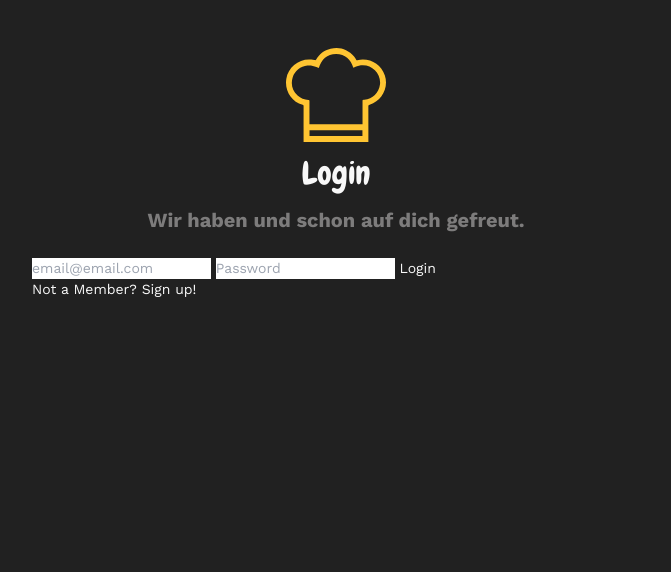
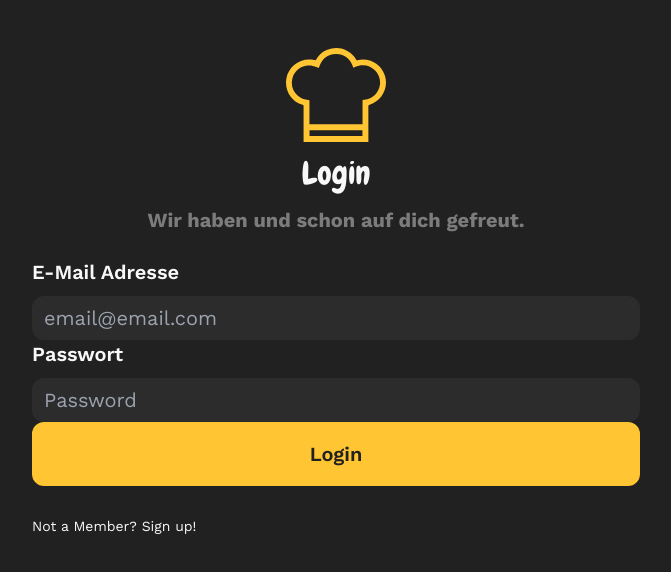
Before and after one commit to LucasOe/dishcovery, a SvelteKit app: page /login in a window 1280 px wide. Shown: the top 572 px of the page, without its empty margins (304-975 px from the left). Built offline with nearby package versions, Linux system fonts and the light colour scheme; no server answers.

Commit message:
Error Message wird auf den Bildschirm angezeigt

```diff
--- a/src/routes/(authentification)/login/+page.svelte
+++ b/src/routes/(authentification)/login/+page.svelte
@@ -1,49 +1,42 @@
 <script lang="ts">
 	import { supabase } from "$lib/functions/createClient";
 	import { goto } from "$app/navigation";
+	import Section from "$lib/components/Section.svelte";
 
 	let email = "";
 	let password = "";
+	let error: any = null;
 
 	async function handleLogin() {
-	  const { data, error } = await supabase.auth.signInWithPassword({
+	  const { data, error: authError } = await supabase.auth.signInWithPassword({
 		email: email,
 		password: password,
 	  });
 
 	  if (data && data.user) {
-
 		goto("/profile");
 	  } else {
-
-		console.error(error);
+		error = authError;
+		console.error(authError);
 	  }
 	}
-  </script>
+</script>
 
-  <div class="loginFormContainer">
+<div class="flex flex-col space-y-lg">
 	<form class="loginForm" on:submit|preventDefault={handleLogin}>
-	  <input style="color: black;" type="email" bind:value={email} placeholder="email@email.com" />
-	  <input style="color: black;" type="password" bind:value={password} placeholder="Password" />
-	  <button type="submit">Login</button>
+		<Section title="E-Mail Adresse">
+			<input class="text-white h-10 w-full rounded-sm border-sm border-gray-500 bg-gray-500 px-sm py-md text-xl hover:border-[#383838] hover:bg-[#383838] focus:border-yellow focus:bg-gray-900 focus:outline-none" type="email" bind:value={email} placeholder="email@email.com" />
+		</Section>
+		<Section title="Passwort">
+			<input class="text-white h-10 w-full rounded-sm border-sm border-gray-500 bg-gray-500 px-sm py-md text-xl hover:border-[#383838] hover:bg-[#383838] focus:border-yellow focus:bg-gray-900 focus:outline-none" type="password" bind:value={password} placeholder="Password" />
+		</Section>
+		<button class="h-16 w-full rounded-sm border-sm border-yellow bg-yellow text-xl font-semibold text-gray-900 transition duration-100 hover:bg-gray-900 hover:text-yellow" type="submit">
+			Login
+		</button>
 	</form>
 	<a href="/register">Not a Member? Sign up!</a>
-  </div>
 
-
-
-
- <!-- 	<Section title="E-Mail Adresse">
- 			<TextInput type="text" />
- 		</Section>
- 		<Section title="Passwort">
- 			<TextInput type="password" />
- 			<div class="flex items-center justify-between">
- 			<Checkbox name="remember" label="Angemeldet bleiben"></Checkbox>
- 			<LinkText link="/reset-password" title="Passwort zurücksetzen">Passwort vergessen?</LinkText>
- 		</div>
- @@ -30,3 +50,15 @@
- 		</div>
- 	</div>
- </FadeIn>
- 		</Section>-->
+	{#if error}
+		<p class="text-red-500">{error.message}</p>
+	{/if}
+</div>
```
